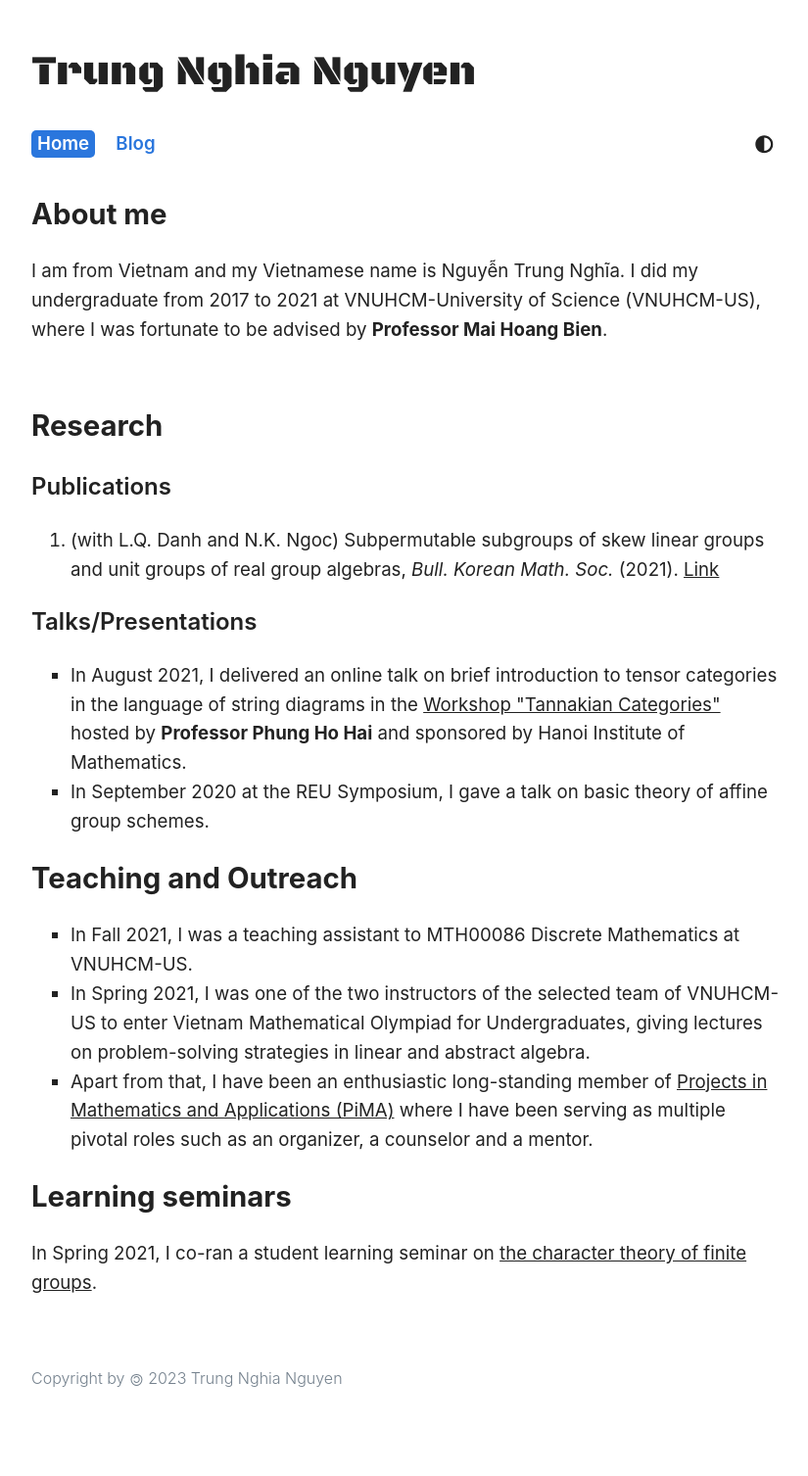
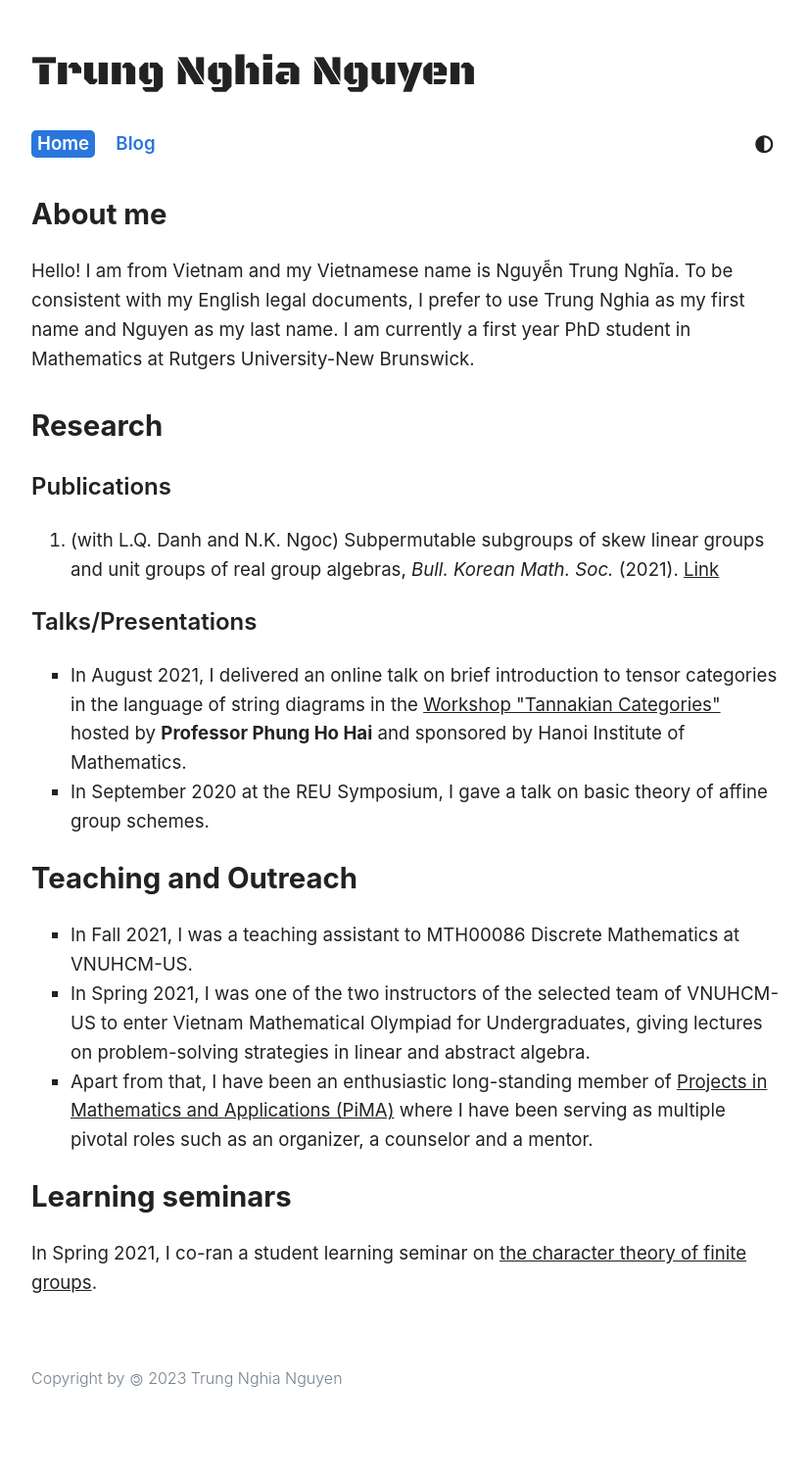
Before and after one commit to tnghianguyen/tnghianguyen.github.io, a Jekyll site: the page built from index.html, in a window 1280 px wide. Shown: the whole page at 98% size, without its empty margins (224-1049 px from the left). Built offline with Jekyll 4.4.1, drawn with Linux system fonts in a browser that asks for light colours; the list of posts is cut into pages by our own code; comment, search, counter and statistics services are not loaded.

Commit message:
new update

```diff
--- a/index.html
+++ b/index.html
@@ -7,7 +7,7 @@ clipboard: true
 
 <h1>About me</h1>
 <p>
-    I am from Vietnam and my Vietnamese name is Nguyễn Trung Nghĩa. I did my undergraduate from 2017 to 2021 at VNUHCM-University of Science (VNUHCM-US), where I was fortunate to be advised by <strong>Professor Mai Hoang Bien</strong>. <br><br>
+    Hello! I am from Vietnam and my Vietnamese name is Nguyễn Trung Nghĩa. To be consistent with my English legal documents, I prefer to use Trung Nghia as my first name and Nguyen as my last name. I am currently a first year PhD student in Mathematics at Rutgers University-New Brunswick. <br>
 </p>
 
 <h1>Research</h1>
```
Also changed, not shown: 2 other files.
